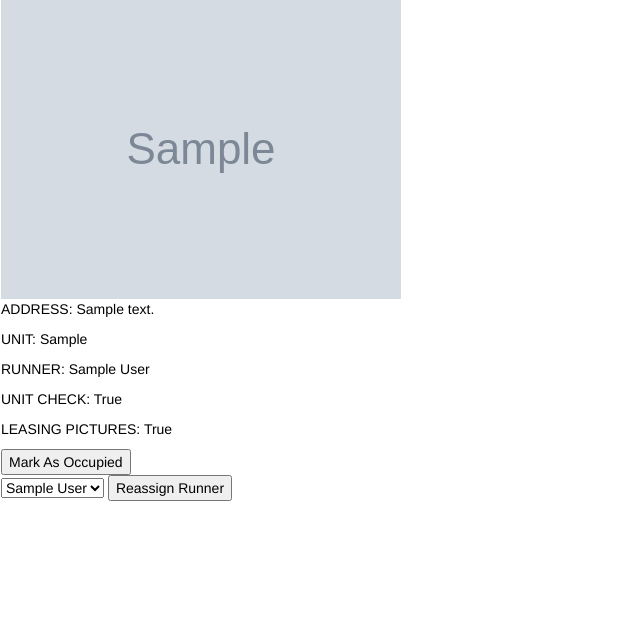
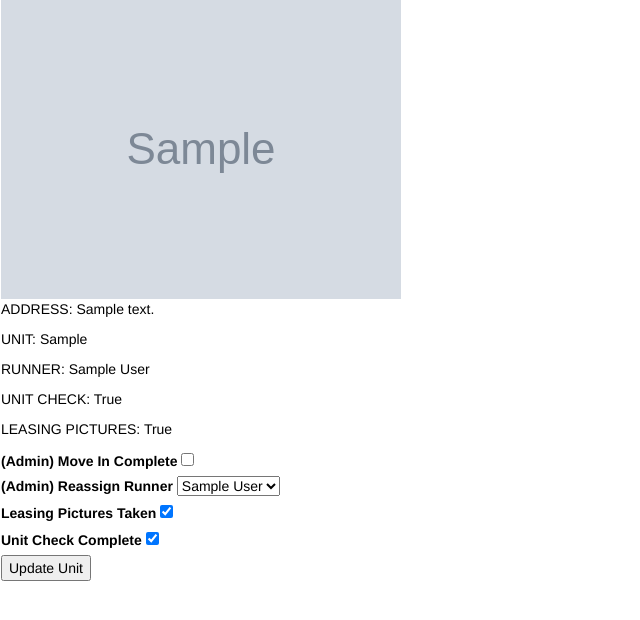
Before and after one commit to hazzirdd/property_runner, a Flask app: page /properties/1 in a window 1280 px wide. Shown: the part 124-744 px from the top of the page, without its empty margins (0-640 px from the left). Run offline with Flask 2, Linux system fonts and the light colour scheme; the visitor is signed in with stand-in values (Sample User, id 1); tables that the repository leaves empty hold one stand-in row (values such as "Sample post"); grey boxes marked "Sample" are stand-in pictures; some libraries are stand-ins or nearby versions.

Commit message:
assigned units and update unit form

```diff
--- a/app.py
+++ b/app.py
@@ -134,6 +134,16 @@ def past_unit_details(property_id):
 @app.route('/add_unit', methods=['POST', 'GET'])
 def add_unit():
     runners = Runner.query.order_by(Runner.first_name.desc()).all()
+
+    if 'manager' in session:
+        email = session['manager']
+        manager = Manager.query.filter(Manager.email == email).first()
+        manager_id = manager.manager_id
+        managed_runners = Runner.query.filter(Runner.manager_id == manager_id)
+    else:
+        email = None
+        managed_runners = None
+
     all_properties = Property.query.order_by(Property.address.desc()).all()
     properties = []
     for property in all_properties:
@@ -141,7 +151,7 @@ def add_unit():
             properties.append(property.address)
 
     if request.method == 'GET':
-        return render_template('properties/add_unit.html', properties=properties, runners=runners)
+        return render_template('properties/add_unit.html', properties=properties, runners=managed_runners)
 
     elif request.method == 'POST':
         address = request.form['address']
@@ -191,5 +201,27 @@ def add_unit():
         flash('Unit successfully created')
         return render_template('properties/add_unit.html', properties=properties, runners=runners)
 
+
+@app.route('/assigned_units')
+def assigned_units():
+    all_properties = Property.query.order_by(Property.date_vacated.desc()).all()
+    runners = Runner.query.all()
+    runner_email = session['runner']
+    properties = []
+
+    for runner in runners:
+        if runner_email == runner.email:
+            runner = Runner.query.get(runner.runner_id)
+            runner_id = runner.runner_id
+
+    for property in all_properties:
+        print(property)
+        if property.runner_id == runner_id:
+            print('PASSED')
+            properties.append(property)
+
+    return render_template('assigned_units.html', properties=properties, runners=runners)
+
+
 if __name__ == '__main__':
     app.run(debug=True)
--- a/server_folder/model.py
+++ b/server_folder/model.py
@@ -61,7 +61,7 @@ class Property(db.Model):
     # runner = db.relationship('Runner', backref=db.backref('properties', order_by=property_id))
 
     def __repr__(self):
-        return f"ID:{self.property_id} UNIT: {self.unit} IS VACANT: {self.vacant}"
+        return f"ID:{self.property_id} UNIT: {self.unit} IS VACANT: {self.vacant} RUNNER ID: {self.runner_id}"
 
 def connect_to_db(app):
     app.config['SQLALCHEMY_DATABASE_URI'] = 'postgresql://hayde:haz@localhost/property_runner'
--- a/server_folder/templates/base.html
+++ b/server_folder/templates/base.html
@@ -35,6 +35,7 @@
             <li class="active"><a href="/">Home</a></li>
             <li><a href="{{ url_for('properties.vacant_units') }}" >Vacant Units</a></li>
             <li><a href="/past_units">Past Units</a></li>
+            <li><a href="/assigned_units">Assigned Units</a></li>
 
             {% else %}
             <li><a href="/runner_login">Runner Login</a></li>
--- a/server_folder/templates/properties/unit_details.html
+++ b/server_folder/templates/properties/unit_details.html
@@ -47,26 +47,36 @@
     {% endif %} -->
 
 
-{% if "manager" in session %}
-    <form method="post" onsubmit="set_occupied()" id="occupied_form">
-        <div style='display:none;'>
-            <input type="text" value="" id="is_occupied" placeholder="test" name="is_occupied">
-        </div>
-        <input type="submit" value="Mark As Occupied" id="occupied">
-    </form>
+    <form method="post" id="occupied_form">
+    {% if "manager" in session %}
 
-    <form method="post" onsubmit="reassign_runner()" id="change_runner_form">
+        <label for="occupied">(Admin) Move In Complete</label>
+        <input type="checkbox" name="occupied" id="occupied"><br>
+
+        <label for="runner">(Admin) Reassign Runner</label>
         <select name="runner" id="runner">
             {% for runner in managed_runners %}
-            <option value="{{ runner.first_name }}_{{ runner.last_name }}">{{ runner.first_name }} {{ runner.last_name }}</option>
+            <option value="{{ runner.runner_id }}">{{ runner.first_name }} {{ runner.last_name }}</option>
             {% endfor %}
-        </select>
-        <div style="display:none;">
-            <input type="text" value="" id="runner_set" placeholder="test" name="runner_set">
-        </div>
-        <input type="submit" value="Reassign Runner" id="runner_assigned">
+        </select><br>
+    {% endif %}
+
+        <label for="leasing_pics">Leasing Pictures Taken</label>
+        {% if unit.leasing_pics_taken == True %}
+        <input type="checkbox" name="leasing_pics" id="leasing_pics" checked><br>
+        {% else %}
+        <input type="checkbox" name="leasing_pics" id="leasing_pics"><br>
+        {% endif %}
+
+        <label for="unit_check">Unit Check Complete</label>
+        {% if unit.unit_check_done == True %}
+        <input type="checkbox" name="unit_check" id="unit_check" checked><br>
+        {% else %}
+        <input type="checkbox" name="unit_check" id="unit_check"><br>
+        {% endif %}
+
+        <input type="submit" value="Update Unit" id="update_unit">
     </form>
-    {% endif %}
 
 
 {% endblock %}
--- a/server_folder/view.py
+++ b/server_folder/view.py
@@ -1,3 +1,4 @@
+import re
 from flask import Flask, redirect, render_template, Blueprint, request, url_for, session
 from flask_sqlalchemy import SQLAlchemy
 
@@ -41,21 +42,72 @@ def unit_details(property_id):
 
 
 # IT ONLY LETS ME DO THE STATEMENT ON THE TOP, ANY BELOW FAIL (7/12)
-    if request.method == 'POST' and request.form['runner_set'] == "runner_assigned":
-        runner_full_name = request.form['runner']
-        print(runner_full_name)
-        first, last = runner_full_name.split('_')
-        selected_runner = Runner.query.filter(Runner.first_name == first and Runner.last_name == last).first()
-        runner_id = selected_runner.runner_id
-        unit.runner_id = selected_runner.runner_id
-        db.session.commit()
-        return render_template('properties/unit_details.html', unit=unit, runner=selected_runner, managed_runners=managed_runners)
+    # if request.method == 'POST' and request.form['runner_set'] == "runner_assigned":
+    #     runner_full_name = request.form['runner']
+    #     print(runner_full_name)
+    #     first, last = runner_full_name.split('_')
+    #     selected_runner = Runner.query.filter(Runner.first_name == first and Runner.last_name == last).first()
+    #     runner_id = selected_runner.runner_id
+    #     unit.runner_id = selected_runner.runner_id
+    #     db.session.commit()
+    #     return render_template('properties/unit_details.html', unit=unit, runner=selected_runner, managed_runners=managed_runners)
+    # elif request.method == 'POST' and request.form['is_occupied'] == 'occupied':
+    #     unit.vacant = False
+    #     db.session.commit()
+    #     return redirect(url_for('properties.vacant_units'))
 
-    if request.method == 'POST' and request.form['is_occupied'] == 'occupied':
-        unit.vacant = False
-        db.session.commit()
-        return redirect(url_for('properties.vacant_units'))
+    if request.method == 'POST':
 
+        if 'manager' in session:
+            occupied = request.form.getlist('occupied')
+
+            leasing_pics = request.form.getlist('leasing_pics')
+            unit_check = request.form.getlist('unit_check')
+
+            # Update Runner
+            runner_id = request.form['runner']
+            selected_runner = Runner.query.get(runner_id)
+            unit.runner_id = selected_runner.runner_id
+
+            # Update Occupied
+            if occupied:
+                unit.vacant = False
+            else:
+                unit.vacant = True
+
+            # Update Unit Check
+            if unit_check:
+                unit.unit_check_done = True
+            else:
+                unit.unit_check_done = False
+
+            # Update Leasing Pics
+            if leasing_pics:
+                unit.leasing_pics_taken = True
+            else:
+                unit.leasing_pics_taken = False
+
+            db.session.commit()
+            return render_template('properties/unit_details.html', unit=unit, runner=selected_runner, managed_runners=managed_runners)
+
+        else:
+            leasing_pics = request.form.getlist('leasing_pics')
+            unit_check = request.form.getlist('unit_check')
+
+            # Update Unit Check
+            if unit_check:
+                unit.unit_check_done = True
+            else:
+                unit.unit_check_done = False
+
+            # Update Leasing Pics
+            if leasing_pics:
+                unit.leasing_pics_taken = True
+            else:
+                unit.leasing_pics_taken = False
+
+            db.session.commit()
+            return redirect(url_for('properties.vacant_units'))
 
     else:
         print(unit)
```
Also changed, not shown: server_folder/templates/assigned_units.html (added, +24 -0 lines), MVP.txt (line endings or trailing spaces).
